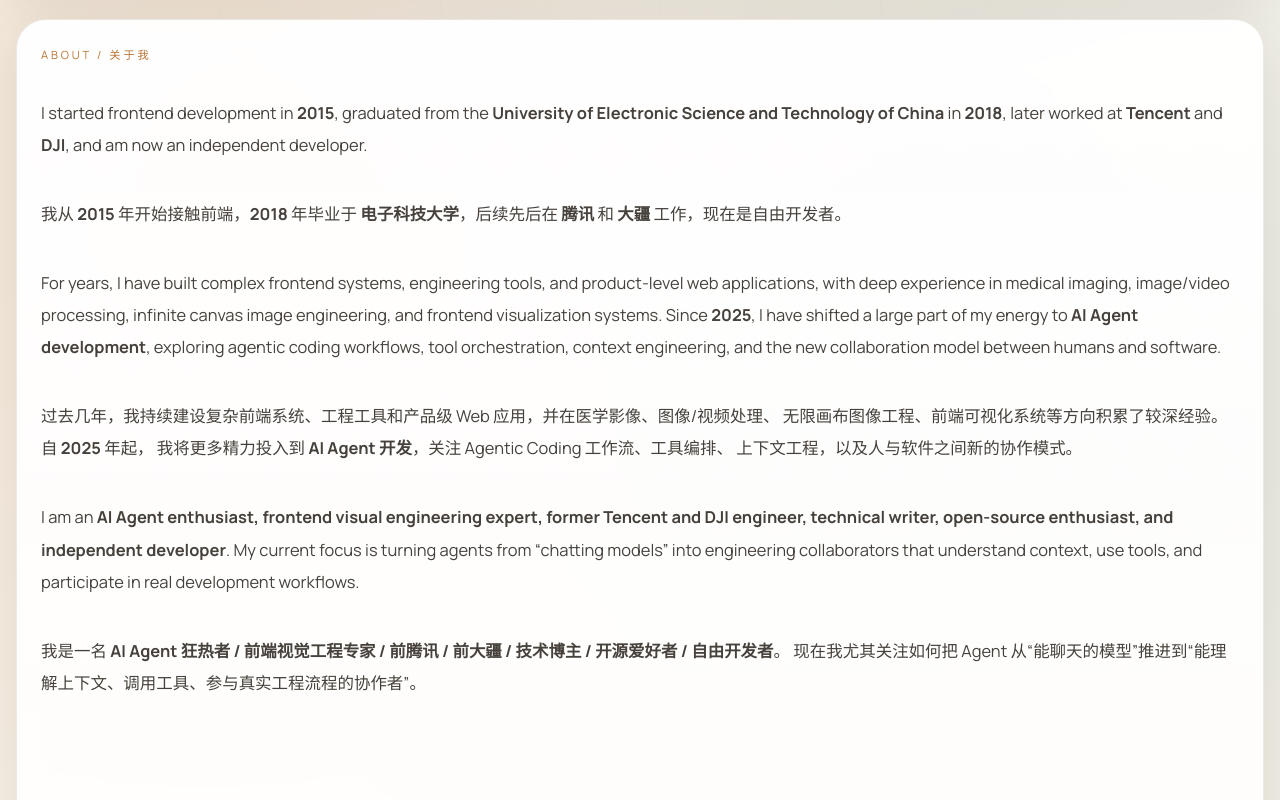
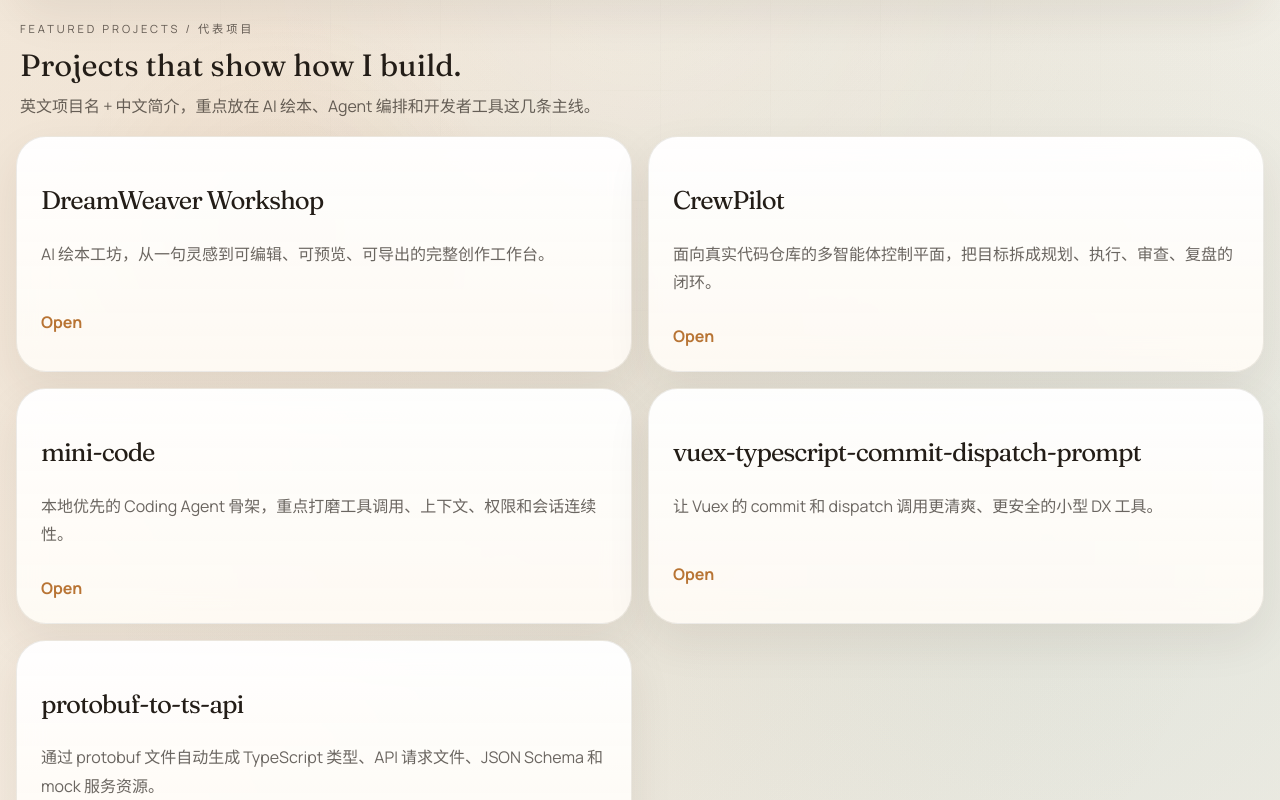
Before and after one commit to xingbofeng/xingbofeng.github.io, a Vue app: page /#/about in a window 1280 px wide. Shown: the part 460-1260 px from the top of the page. Built offline with nearby package versions, Linux system fonts and the light colour scheme.

Commit message:
feat(blog): add featured projects to about page

```diff
--- a/src/content/profile.js
+++ b/src/content/profile.js
@@ -19,6 +19,33 @@ export const profile = {
     {
       en: 'My current focus is turning agents from “chatting models” into engineering collaborators that understand context, use tools, and participate in real development workflows.',
       zh: '我尤其关注如何把 Agent 从“能聊天的模型”推进到“能理解上下文、调用工具、参与真实工程流程的协作者”。',
+    },
+  ],
+  projects: [
+    {
+      nameEn: 'DreamWeaver Workshop',
+      href: 'https://github.com/xingbofeng/dreamweaver-picturebook',
+      zh: 'AI 绘本工坊，从一句灵感到可编辑、可预览、可导出的完整创作工作台。',
+    },
+    {
+      nameEn: 'CrewPilot',
+      href: 'https://github.com/xingbofeng/crewpilot',
+      zh: '面向真实代码仓库的多智能体控制平面，把目标拆成规划、执行、审查、复盘的闭环。',
+    },
+    {
+      nameEn: 'mini-code',
+      href: 'https://github.com/xingbofeng/mini-code',
+      zh: '本地优先的 Coding Agent 骨架，重点打磨工具调用、上下文、权限和会话连续性。',
+    },
+    {
+      nameEn: 'vuex-typescript-commit-dispatch-prompt',
+      href: 'https://github.com/xingbofeng/vuex-typescript-commit-dispatch-prompt',
+      zh: '让 Vuex 的 commit 和 dispatch 调用更清爽、更安全的小型 DX 工具。',
+    },
+    {
+      nameEn: 'protobuf-to-ts-api',
+      href: 'https://github.com/xingbofeng/protobuf-to-ts-api',
+      zh: '通过 protobuf 文件自动生成 TypeScript 类型、API 请求文件、JSON Schema 和 mock 服务资源。',
     },
   ],
   focusAreas: [
--- a/src/styles.css
+++ b/src/styles.css
@@ -560,6 +560,7 @@ button {
 .timeline,
 .article-layout,
 .neighbor-nav,
+.projects-section,
 .links-grid,
 .tag-board {
   display: grid;
@@ -982,6 +983,32 @@ button {
   grid-template-columns: repeat(2, minmax(0, 1fr));
 }
 
+.projects-section {
+  padding: 0;
+}
+
+.section-heading {
+  display: grid;
+  gap: 10px;
+  padding: 0 4px;
+}
+
+.section-heading h2 {
+  margin: 0;
+  font-family: var(--serif);
+  font-weight: 500;
+  font-size: clamp(1.6rem, 2.4vw, 2.35rem);
+  line-height: 1.06;
+  color: var(--text);
+}
+
+.section-heading p {
+  margin: 0;
+  max-width: 68ch;
+  color: var(--muted);
+  line-height: 1.8;
+}
+
 .link-card,
 .tag-card {
   display: grid;
--- a/src/views/AboutView.vue
+++ b/src/views/AboutView.vue
@@ -22,6 +22,8 @@ const agentFocus = [
   ['Context Engineering', '为 Agent 设计记忆、检索、指令与工作区感知能力'],
   ['Human-AI Workflow', '让工程师保持掌控，同时让 Agent 承担可重复的工程工作'],
 ];
+
+const projects = profile.projects;
 
 const visualEngineering = [
   ['Medical Imaging', '医学影像查看器、标注流程、渲染性能与领域交互设计'],
@@ -60,8 +62,32 @@ const now = [
       <div class="intro-panel__aside">
         <div class="quote-card">
           <p>My current obsession: turning AI Agents into reliable engineering collaborators, not just impressive demos.</p>
-          <p>我现在最着迷的事情：把 AI Agent 做成可靠的工程协作者，而不只是看起来很酷的 Demo。</p>
-        </div>
+        <p>我现在最着迷的事情：把 AI Agent 做成可靠的工程协作者，而不只是看起来很酷的 Demo。</p>
+      </div>
+    </div>
+    </section>
+
+    <section class="projects-section">
+      <div class="section-heading">
+        <p class="section-kicker">Featured projects / 代表项目</p>
+        <h2>Projects that show how I build.</h2>
+        <p>英文项目名 + 中文简介，重点放在 AI 绘本、Agent 编排和开发者工具这几条主线。</p>
+      </div>
+      <div class="links-grid">
+        <a
+          v-for="project in projects"
+          :key="project.nameEn"
+          :href="project.href"
+          target="_blank"
+          rel="noreferrer"
+          class="link-card glass-card"
+        >
+          <div>
+            <h3>{{ project.nameEn }}</h3>
+            <p>{{ project.zh }}</p>
+          </div>
+          <span>Open</span>
+        </a>
       </div>
     </section>
 
```
